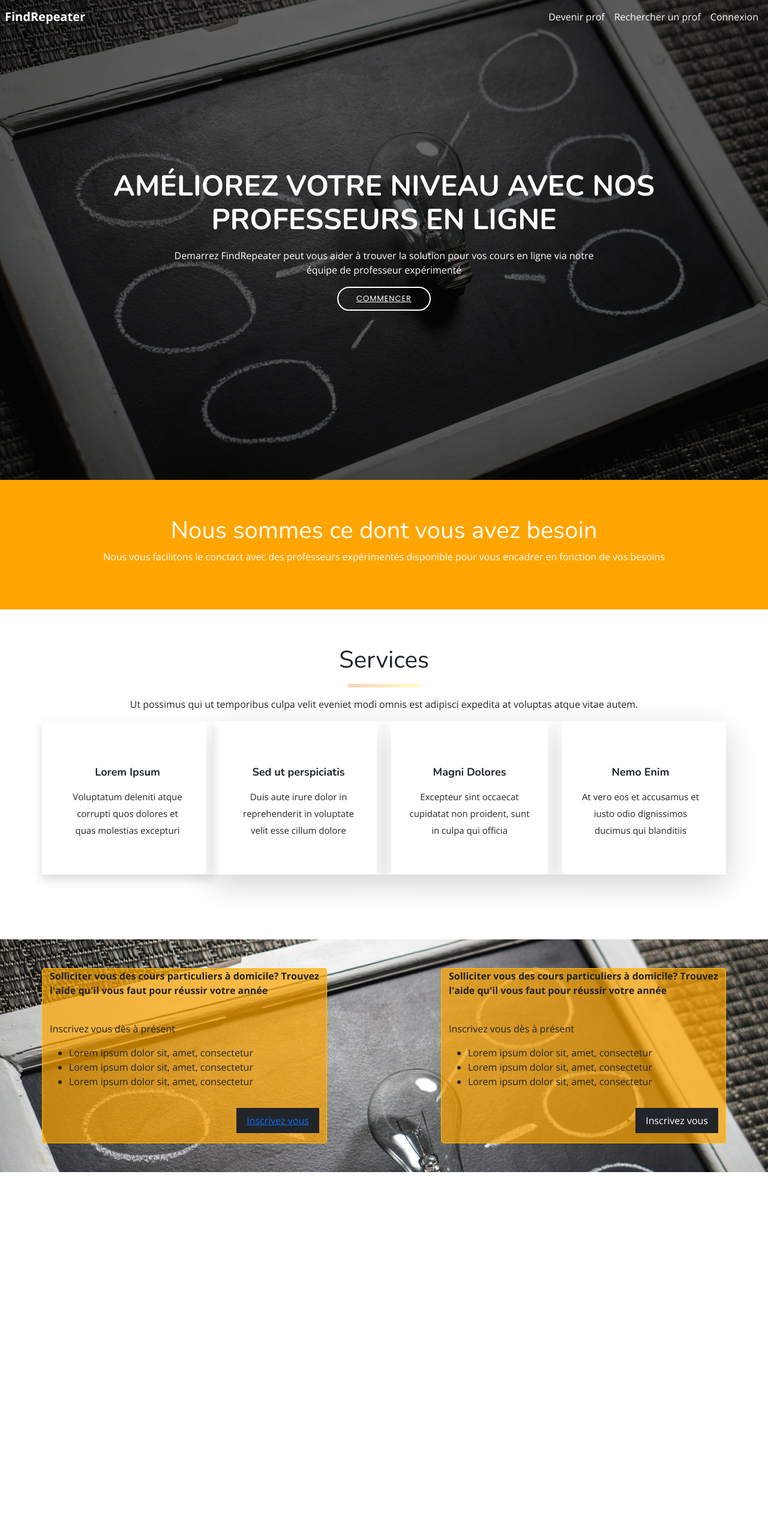
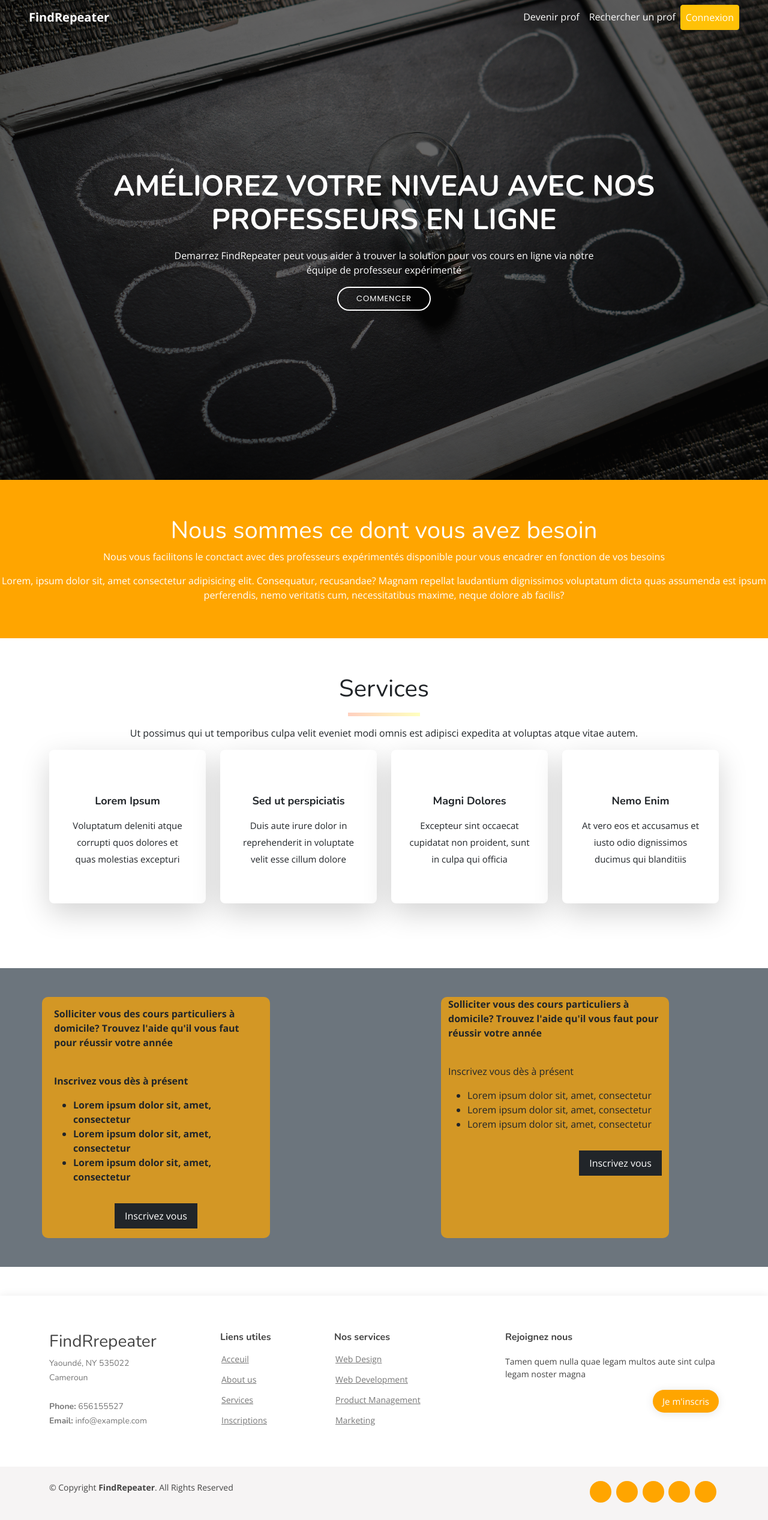
Before and after one commit to Tom-michel/FindRepeater, a Django app: page / in a window 1280 px wide. Shown: the whole page at 60% size. Before the commit the page ends 1954 px from the top, so only its background shows below. Run offline with Django 4.2, Linux system fonts and the light colour scheme; some libraries are stand-ins or nearby versions.

Commit message:
ajout du footer

```diff
--- a/src/core/static/core/css/style.css
+++ b/src/core/static/core/css/style.css
@@ -12,9 +12,10 @@ body {
   text-decoration: none;
 }
 
-.navbar button{
-  border-color: orange;
-  background-color: orange;
+.navscroll{
+  background-color: white;
+  box-shadow: 2px;
+  color: black;
 }
 
 h1, h2, h3, h4, h5, h6 {
@@ -93,6 +94,7 @@ h1, h2, h3, h4, h5, h6 {
   transition: 0.5s;
   border: 2px solid #fff;
   color: #fff;
+  text-decoration: none;
 }
 #hero .btn-get-started:hover {
   background: orange;
@@ -245,5 +247,110 @@ section {
 .inscription{
   border: 2px orange;
   background-color: rgba(255, 165 ,0 , 0.7);
-  border-radius: 4px;
+  border-radius: 10px;
 }
+
+#footer {
+  color: #444444;
+  font-size: 14px;
+  background: #f6f4f4;
+  box-shadow: 0px 2px 15px rgba(0, 0, 0, 0.1);
+}
+#footer .footer-top {
+  padding: 60px 0 30px 0;
+  background: #fff;
+}
+#footer .footer-top .footer-contact {
+  margin-bottom: 30px;
+}
+#footer .footer-top .footer-contact h4 {
+  font-size: 22px;
+  margin: 0 0 30px 0;
+  padding: 2px 0 2px 0;
+  line-height: 1;
+  font-weight: 700;
+}
+#footer .footer-top .footer-contact p {
+  font-size: 14px;
+  line-height: 24px;
+  margin-bottom: 0;
+  font-family: "Nunito", sans-serif;
+  color: #777777;
+}
+#footer .footer-top h4 {
+  font-size: 16px;
+  font-weight: bold;
+  color: #444444;
+  position: relative;
+  padding-bottom: 12px;
+}
+#footer .footer-top .footer-links {
+  margin-bottom: 30px;
+}
+#footer .footer-top .footer-links ul {
+  list-style: none;
+  padding: 0;
+  margin: 0;
+}
+#footer .footer-top .footer-links ul i {
+  padding-right: 2px;
+  color: orange;
+  font-size: 18px;
+  line-height: 1;
+}
+#footer .footer-top .footer-links ul li {
+  padding: 10px 0;
+  display: flex;
+  align-items: center;
+}
+#footer .footer-top .footer-links ul li:first-child {
+  padding-top: 0;
+}
+#footer .footer-top .footer-links ul a {
+  color: #777777;
+  transition: 0.3s;
+  display: inline-block;
+  line-height: 1;
+}
+#footer .footer-top .footer-links ul a:hover {
+  text-decoration: none;
+  color: orange;
+}
+#footer .footer-newsletter {
+  font-size: 15px;
+}
+
+.inscris{
+  font-size: 15px;
+  padding: 0 22px;
+  background: orange;
+  color: #fff;
+  transition: 0.3s;
+  border-radius: 50px;
+  box-shadow: 0px 2px 15px rgba(0, 0, 0, 0.1);
+}
+
+#footer .credits {
+  padding-top: 5px;
+  font-size: 13px;
+  color: #444444;
+}
+#footer .social-links a {
+  font-size: 18px;
+  display: inline-block;
+  background: orange;
+  color: #fff;
+  line-height: 1;
+  padding: 8px 0;
+  margin-right: 4px;
+  border-radius: 50%;
+  text-align: center;
+  width: 36px;
+  height: 36px;
+  transition: 0.3s;
+}
+#footer .social-links a:hover {
+  background: orange;
+  color: #fff;
+  text-decoration: none;
+}
--- a/src/core/templates/core/base.html
+++ b/src/core/templates/core/base.html
@@ -53,6 +53,8 @@
     <!-- Bootstrap core JS-->
   <script src="/static/core/js/bootstrap.bundle.min.js"></script>
 
+    {% block jshome%}
+    {% endblock%}
 
       {% block JSPageInscription %}
 
--- a/src/core/templates/core/index.html
+++ b/src/core/templates/core/index.html
@@ -9,15 +9,17 @@
 
 {% block content %}
 
-<nav class="navbar navbar-expand-lg navbar-light fixed-top bg-tranparent py-2" id="myNavbar">
-    <a class="navbar-brand text-white fw-bold mx-2" href="{% url 'index' %}">FindRepeater</a>
+<nav class="mainmenu navbar navbar-expand-lg fixed-top bg-tranparent py-2 ">
+    <a class="navbar-brand text-white fw-bold mx-lg-5" href="{% url 'index' %}">FindRepeater</a>
+     <div class="ms-auto"></div>
     <button class="navbar-toggler navbar-toggler-right" type="button" data-bs-toggle="collapse" data-bs-target="#navbarResponsive" aria-controls="navbarResponsive" aria-expanded="false" aria-label="Toggle navigation"><span class="navbar-toggler-icon"></span></button>
-    <div class="ms-auto"></div>
-    <div class="collapse navbar-collapse mx-2">
+    <div class="collapse navbar-collapse mx-lg-5">
         <ul class="navbar-nav ms-auto my-2 my-lg-0 ">
             <li class="nav-item"><a class="nav-link text-white" href=" {% url 'inscriptionprof' %} ">Devenir prof</a></li>
             <li class="nav-item"><a class="nav-link text-white" href="{% url 'connexionClient' %}">Rechercher un prof</a></li>
-            <li class="nav-item"><a class="nav-link text-white" href="{% url 'connexionprof' %}">Connexion</a></li>
+            <div class="border border-warning bg-warning rounded-2">
+                <li class="nav-item"><a class="nav-link text-white" href="{% url 'connexionprof' %}">Connexion</a></li>
+            </div>
         </ul>
     </div>
 </nav>
@@ -34,7 +36,8 @@
       <div class="text-center">
           <h1 class="text-white">Nous sommes ce dont vous avez besoin</h1>
       </div>
-      <div class="text-center text-white"><p>Nous vous facilitons le conctact avec des professeurs expérimentés disponible pour vous encadrer en fonction de vos besoins</p></div>
+      <div class="text-center text-white"><p>Nous vous facilitons le conctact avec des professeurs expérimentés disponible pour vous encadrer en fonction de vos besoins</p>
+      Lorem, ipsum dolor sit, amet consectetur adipisicing elit. Consequatur, recusandae? Magnam repellat laudantium dignissimos voluptatum dicta quas assumenda est ipsum perferendis, nemo veritatis cum, necessitatibus maxime, neque dolore ab facilis?</div>
   </section>
    <section class="services">
       <div class="container">
@@ -49,32 +52,32 @@
         </div>
 
         <div class="row">
-          <div class="col-md-6 col-lg-3 d-flex align-items-stretch mb-5 mb-lg-0 shadow">
-            <div class="icon-box">
+          <div class="col-md-6 col-lg-3 mb-5 mb-lg-0">
+            <div class="icon-box shadow-lg">
               <div class="icon"><i class="bx bxl-dribbble"></i></div>
               <h4 class="title">Lorem Ipsum</h4>
               <p class="description">Voluptatum deleniti atque corrupti quos dolores et quas molestias excepturi</p>
             </div>
           </div>
 
-          <div class="col-md-6 col-lg-3 d-flex align-items-stretch mb-5 mb-lg-0 shadow-lg">
-            <div class="icon-box">
+          <div class="col-md-6 col-lg-3 d-flex align-items-stretch mb-5 mb-lg-0">
+            <div class="icon-box shadow-lg">
               <div class="icon"><i class="bx bx-file"></i></div>
               <h4 class="title">Sed ut perspiciatis</h4>
               <p class="description">Duis aute irure dolor in reprehenderit in voluptate velit esse cillum dolore</p>
             </div>
           </div>
 
-          <div class="col-md-6 col-lg-3 d-flex align-items-stretch mb-5 mb-lg-0 shadow-lg">
-            <div class="icon-box">
+          <div class="col-md-6 col-lg-3 d-flex align-items-stretch mb-5 mb-lg-0">
+            <div class="icon-box shadow-lg">
               <div class="icon"><i class="bx bx-tachometer"></i></div>
               <h4 class="title">Magni Dolores</h4>
               <p class="description">Excepteur sint occaecat cupidatat non proident, sunt in culpa qui officia</p>
             </div>
           </div>
 
-          <div class="col-md-6 col-lg-3 d-flex align-items-stretch mb-5 mb-lg-0 shadow-lg">
-            <div class="icon-box">
+          <div class="col-md-6 col-lg-3 d-flex align-items-stretch mb-5 mb-lg-0">
+            <div class="icon-box shadow-lg">
               <div class="icon"><i class="bx bx-world"></i></div>
               <h4 class="title">Nemo Enim</h4>
               <p class="description">At vero eos et accusamus et iusto odio dignissimos ducimus qui blanditiis</p>
@@ -86,23 +89,26 @@
       </div>
     </section>
     <!-- End Services Section -->
-  <section id="inscription" class="img-fluid bg-secondary my-5 py-5" style="background-image:url(static/core/img/acceuil.jpg); background-attachment: fixed; background-repeat:no-repeat; background-size: cover;">
+  <section id="inscription" class="img-fluid bg-secondary my-5 py-5">
       <div class="container">
           <div class="row">
-              <div class="col-lg-5 inscription border border-warning ">
-                  <p class="fw-bold">Solliciter vous des cours particuliers à domicile? Trouvez l'aide qu'il vous faut pour réussir votre année</p> <br>
+              <div class="col-lg-4 inscription text-align-center fw-bold">
+                <div class="pt-lg-3 px-lg-2">
+                     <p class="fw-bold">Solliciter vous des cours particuliers à domicile? Trouvez l'aide qu'il vous faut pour réussir votre année</p> <br>
                   <p>Inscrivez vous dès à présent</p>
-                  <ul>
+                  <ul class="">
                       <li>Lorem ipsum dolor sit, amet, consectetur</li>
                       <li>Lorem ipsum dolor sit, amet, consectetur</li>
                       <li>Lorem ipsum dolor sit, amet, consectetur</li>
                   </ul>
-                  <div class="d-flex justify-content-end">
-                    <button class="border border-dark bg-dark text-white my-3 py-2 px-3 "> <a href="{% url 'inscriptionprof' %}">Inscrivez vous</a></button>
+                  <div class="inscrire d-flex justify-content-center">
+                    <button class="border border-dark bg-dark text-white my-3 py-2 px-3 "> <a class="text-decoration-none text-white" href="{% url 'inscriptionprof' %}">Inscrivez vous</a></button>
                   </div>
+                </div>
+
               </div>
-              <div class="col-lg-2"></div>
-              <div class="col-lg-5 inscription border border-warning ">
+              <div class="col-lg-3"></div> <br>
+              <div class="col-lg-4 inscription text-align-center fw-fold">
                   <p class="fw-bold">Solliciter vous des cours particuliers à domicile? Trouvez l'aide qu'il vous faut pour réussir votre année</p> <br>
                   <p>Inscrivez vous dès à présent</p>
                   <ul>
@@ -117,22 +123,92 @@
           </div>
       </div>
   </section>
+<footer id="footer">
 
+    <div class="footer-top">
+      <div class="container">
+        <div class="row">
+
+          <div class="col-lg-3 col-md-6 footer-contact">
+            <h3>FindRrepeater</h3>
+            <p>
+              Yaoundé, NY 535022<br>
+              Cameroun <br><br>
+              <strong>Phone:</strong> 656155527<br>
+              <strong>Email:</strong> info@example.com<br>
+            </p>
+          </div>
+
+          <div class="col-lg-2 col-md-6 footer-links">
+            <h4>Liens utiles</h4>
+            <ul>
+              <li><i class="bx bx-chevron-right"></i> <a href="#">Acceuil</a></li>
+              <li><i class="bx bx-chevron-right"></i> <a href="#">About us</a></li>
+              <li><i class="bx bx-chevron-right"></i> <a href="#">Services</a></li>
+              <li><i class="bx bx-chevron-right"></i> <a href="#">Inscriptions</a></li>
+            </ul>
+          </div>
+
+          <div class="col-lg-3 col-md-6 footer-links">
+            <h4>Nos services</h4>
+            <ul>
+              <li><i class="bx bx-chevron-right"></i> <a href="#">Web Design</a></li>
+              <li><i class="bx bx-chevron-right"></i> <a href="#">Web Development</a></li>
+              <li><i class="bx bx-chevron-right"></i> <a href="#">Product Management</a></li>
+              <li><i class="bx bx-chevron-right"></i> <a href="#">Marketing</a></li>
+
+            </ul>
+          </div>
+
+          <div class="col-lg-4 col-md-6">
+            <h4>Rejoignez nous</h4>
+            <p>Tamen quem nulla quae legam multos aute sint culpa legam noster magna</p>
+            <div class="d-flex justify-content-end">
+                <div class="inscris py-2 px-3"><a href="#inscription" class="text-decoration-none text-white">Je m'inscris</a></div>
+            </div>
+          </div>
+
+        </div>
+      </div>
+    </div>
+
+    <div class="container d-md-flex py-4">
+
+      <div class="me-md-auto text-center text-md-start">
+        <div class="copyright">
+          &copy; Copyright <strong><span>FindRepeater</span></strong>. All Rights Reserved
+        </div>
+      </div>
+      <div class="social-links text-center text-md-right pt-3 pt-md-0">
+        <a href="#" class="twitter"><i class="bx bxl-twitter"></i></a>
+        <a href="#" class="facebook"><i class="bx bxl-facebook"></i></a>
+        <a href="#" class="instagram"><i class="bx bxl-instagram"></i></a>
+        <a href="#" class="google-plus"><i class="bx bxl-skype"></i></a>
+        <a href="#" class="linkedin"><i class="bx bxl-linkedin"></i></a>
+      </div>
+    </div>
+  </footer><!-- End Footer -->
+
+  <a href="#" class="back-to-top d-flex align-items-center justify-content-center"><i class="bi bi-arrow-up-short"></i></a>
 
 
 {% endblock %}
 
  {% block jshome%}
 <script>
-         window.onscroll = function () { myFunction() };
-        function myFunction() {
-            var navbar = document.getElementById("myNavbar");
-            if (document.body.scrollTop > 100 || document.documentElement.scrollTop > 100) {
-                navbar.className = "navbar" ;
-            } else {
-                navbar.className = navbar.className.replace("navbar-brand collapse", "");
-            }
+    const nav = document.querySelector('.mainmenu');
+
+    window.addEventListener('navscroll', () => {
+       if (window.scrollY > window.innerHeight/4 )
+       {
+            nav.classList.add('navscroll');
         }
+        else {
+            nav.classList.remove('navscroll');
+        }
+    });
+
+
     </script>
 
      {% endblock %}
--- a/src/core/templates/core/inscriptionprof.html
+++ b/src/core/templates/core/inscriptionprof.html
@@ -24,6 +24,9 @@
     </div>
    <p class="">Etape 1: Lorem ipsum dolor sit amet consectetur adipisicing, elit. Et modi repellat aliquam pariatur voluptates blanditiis nulla dicta fugiat ab consequatur asperiores accusamus adipisci fugit temporibus cum.</p>
   <hr class="bg-warning" />
+    <div class="form-group">
+      <input type="image" class="form-control" name="image" id="image">
+    </div>
     <div class="col-auto my-1">
       <label class="mr-sm-2" for="civilite">Civilité</label>
       <select class="custom-select mr-sm-2" id="civilite">
```
